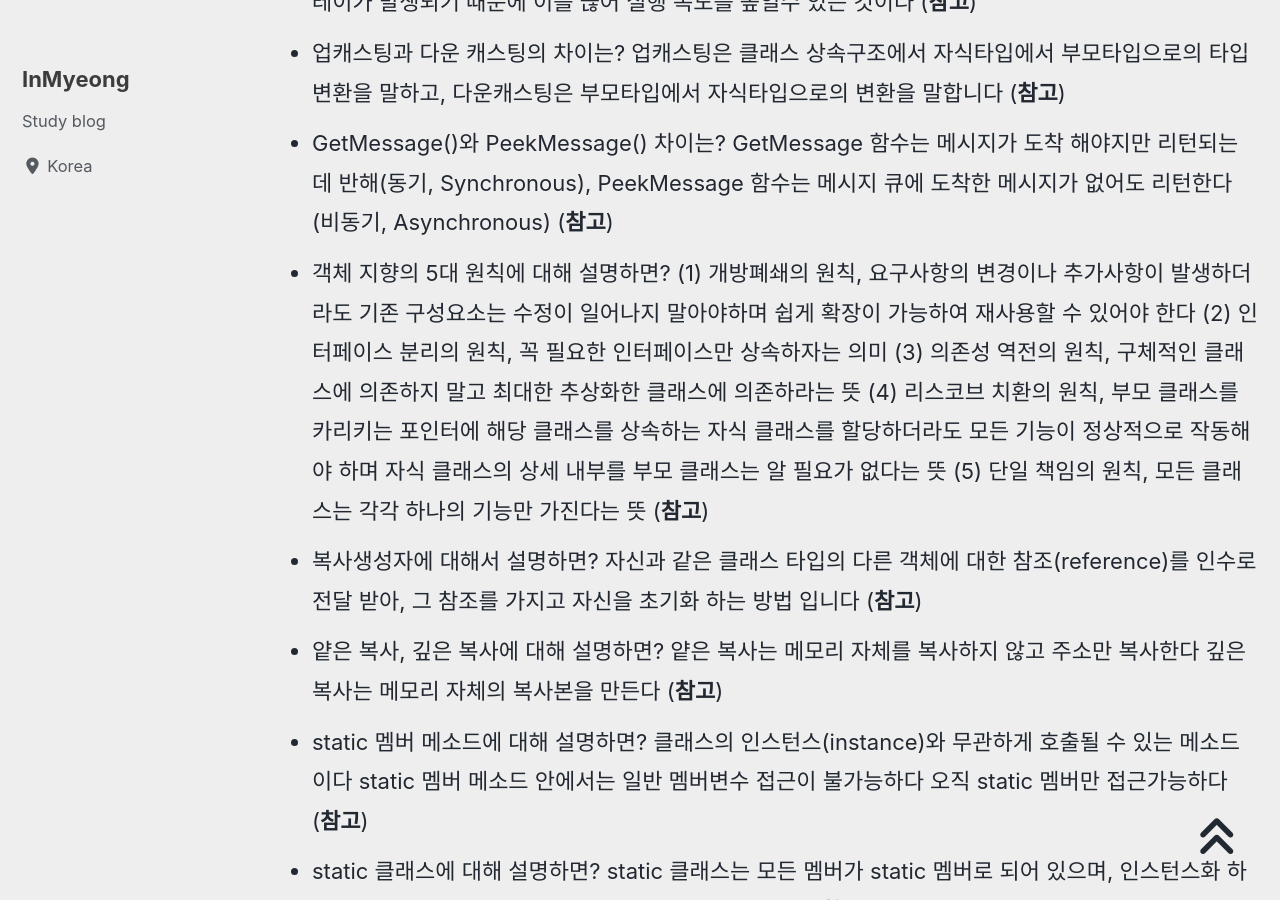
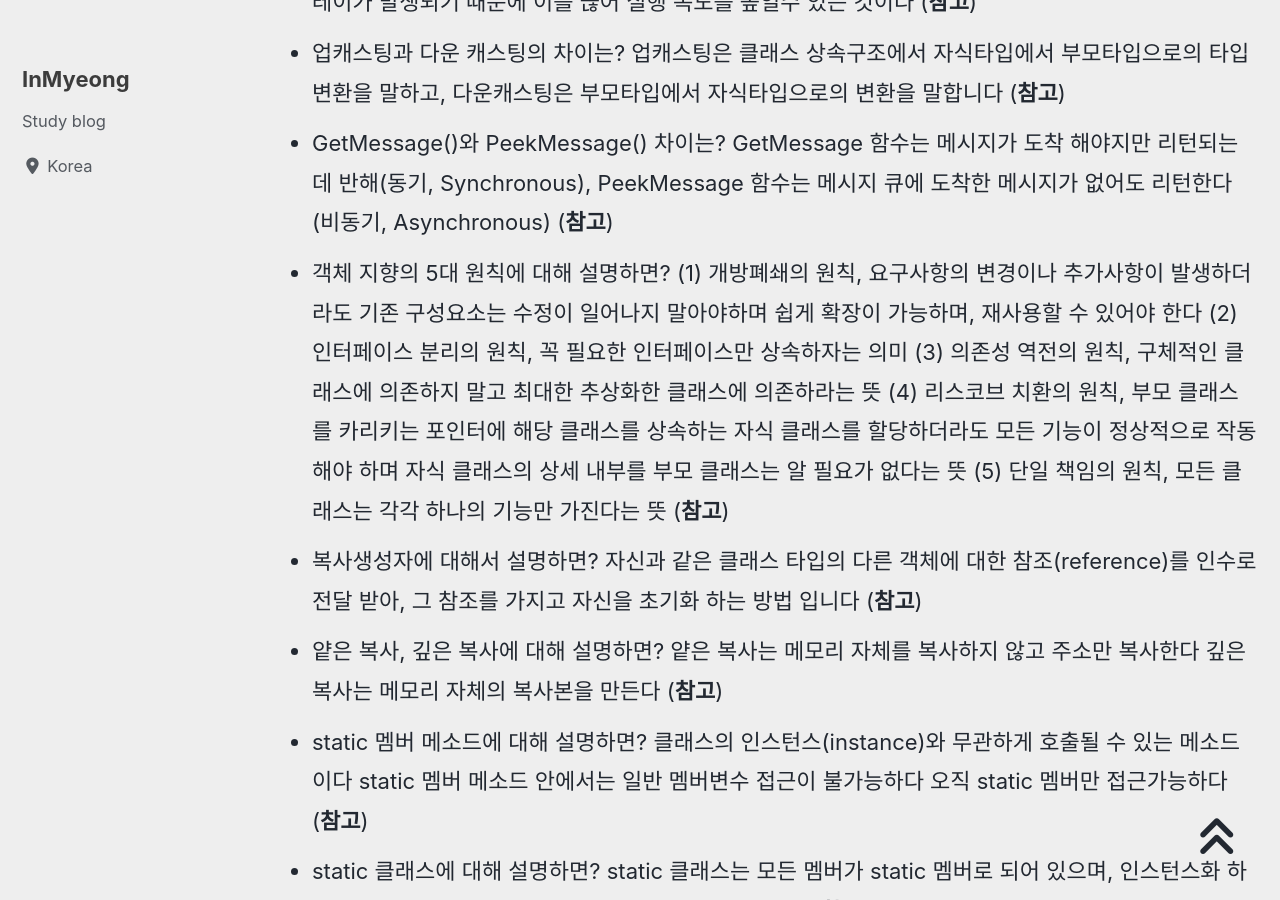
Before and after one commit to devMyeong/devMyeong.github.io, a Jekyll site: the page built from _posts/cs/2022-09-05-블로그-면접준비.md, in a window 1280 px wide and 900 px high, scrolled down 6575 px. Built offline with Jekyll 4.4.1, drawn with Linux system fonts in a browser that asks for light colours; cached includes are drawn as plain includes; nearby versions of some CDN libraries; some web fonts are replaced; comment, search, counter and statistics services are not loaded.

Commit message:
Chore : 수정

```diff
--- a/_posts/cs/2022-09-05-블로그-면접준비.md
+++ b/_posts/cs/2022-09-05-블로그-면접준비.md
@@ -66,7 +66,7 @@ last_modified_at: 2022-10-30
 - 입출력 실행속도 높이는 방법은? ios::sync_with_stdio(false); 코드를 추가해 높일수 있다, 이는 C++의 iostream과 stdio와의 동기화를 끄는 기능인데, iostream과 stdio의 버퍼를 모두 사용하면 딜레이가 발생되기 때문에 이를 끊어 실행 속도를 높일수 있는 것이다 ([**참고**](https://se-jung-h.tistory.com/entry/C-C-%EA%B8%B0%EC%88%A0-%EB%A9%B4%EC%A0%91-%EC%A7%88%EB%AC%B8))
 - 업캐스팅과 다운 캐스팅의 차이는? 업캐스팅은 클래스 상속구조에서 자식타입에서 부모타입으로의 타입변환을 말하고, 다운캐스팅은 부모타입에서 자식타입으로의 변환을 말합니다 ([**참고**](https://sshoreng.tistory.com/109?category=712983))
 - GetMessage()와 PeekMessage() 차이는? GetMessage 함수는 메시지가 도착 해야지만 리턴되는데 반해(동기, Synchronous), PeekMessage 함수는 메시지 큐에 도착한 메시지가 없어도 리턴한다(비동기, Asynchronous) ([**참고**](https://professorleejaeman.tistory.com/entry/%EB%A9%94%EC%8B%9C%EC%A7%80-%ED%95%A8%EC%88%98))
-- 객체 지향의 5대 원칙에 대해 설명하면? (1) 개방폐쇄의 원칙, 요구사항의 변경이나 추가사항이 발생하더라도 기존 구성요소는 수정이 일어나지 말아야하며 쉽게 확장이 가능하여 재사용할 수 있어야 한다 (2) 인터페이스 분리의 원칙, 꼭 필요한 인터페이스만 상속하자는 의미 (3) 의존성 역전의 원칙, 구체적인 클래스에 의존하지 말고 최대한 추상화한 클래스에 의존하라는 뜻 (4) 리스코브 치환의 원칙, 부모 클래스를 카리키는 포인터에 해당 클래스를 상속하는 자식 클래스를 할당하더라도 모든 기능이 정상적으로 작동해야 하며 자식 클래스의 상세 내부를 부모 클래스는 알 필요가 없다는 뜻 (5) 단일 책임의 원칙, 모든 클래스는 각각 하나의 기능만 가진다는 뜻 ([**참고**](https://jaeyeong951.medium.com/%EA%B0%9D%EC%B2%B4%EC%A7%80%ED%96%A5-5%EC%9B%90%EC%B9%99-solid-ac7d4d660f4d))
+- 객체 지향의 5대 원칙에 대해 설명하면? (1) 개방폐쇄의 원칙, 요구사항의 변경이나 추가사항이 발생하더라도 기존 구성요소는 수정이 일어나지 말아야하며 쉽게 확장이 가능하며, 재사용할 수 있어야 한다 (2) 인터페이스 분리의 원칙, 꼭 필요한 인터페이스만 상속하자는 의미 (3) 의존성 역전의 원칙, 구체적인 클래스에 의존하지 말고 최대한 추상화한 클래스에 의존하라는 뜻 (4) 리스코브 치환의 원칙, 부모 클래스를 카리키는 포인터에 해당 클래스를 상속하는 자식 클래스를 할당하더라도 모든 기능이 정상적으로 작동해야 하며 자식 클래스의 상세 내부를 부모 클래스는 알 필요가 없다는 뜻 (5) 단일 책임의 원칙, 모든 클래스는 각각 하나의 기능만 가진다는 뜻 ([**참고**](https://jaeyeong951.medium.com/%EA%B0%9D%EC%B2%B4%EC%A7%80%ED%96%A5-5%EC%9B%90%EC%B9%99-solid-ac7d4d660f4d))
 - 복사생성자에 대해서 설명하면? 자신과 같은 클래스 타입의 다른 객체에 대한 참조(reference)를 인수로 전달 받아, 그 참조를 가지고 자신을 초기화 하는 방법 입니다 ([**참고**](https://uncertainty-momo.tistory.com/46))
 - 얕은 복사, 깊은 복사에 대해 설명하면? 얕은 복사는 메모리 자체를 복사하지 않고 주소만 복사한다 깊은 복사는 메모리 자체의 복사본을 만든다 ([**참고**](https://uncertainty-momo.tistory.com/46))
 - static 멤버 메소드에 대해 설명하면? 클래스의 인스턴스(instance)와 무관하게 호출될 수 있는 메소드이다 static 멤버 메소드 안에서는 일반 멤버변수 접근이 불가능하다 오직 static 멤버만 접근가능하다 ([**참고**](https://velog.io/@ddongg00/C-static))
```
